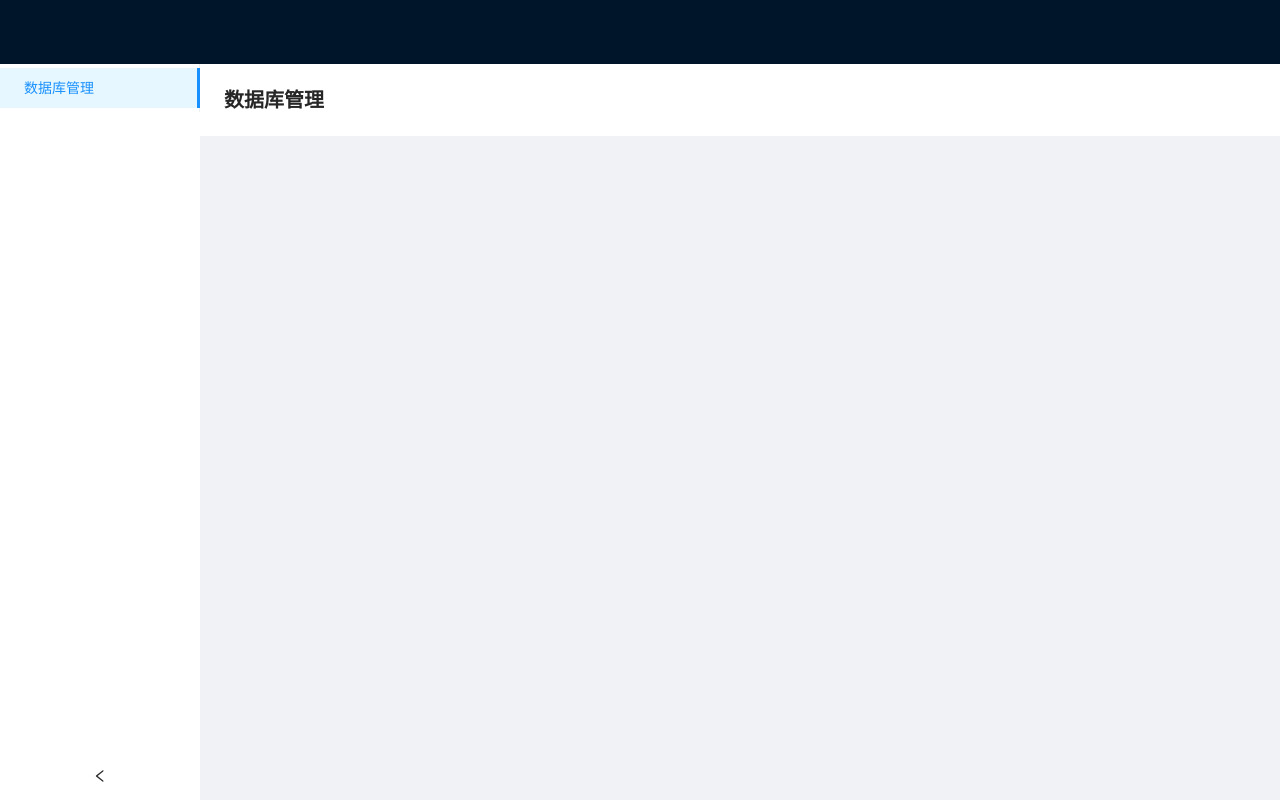
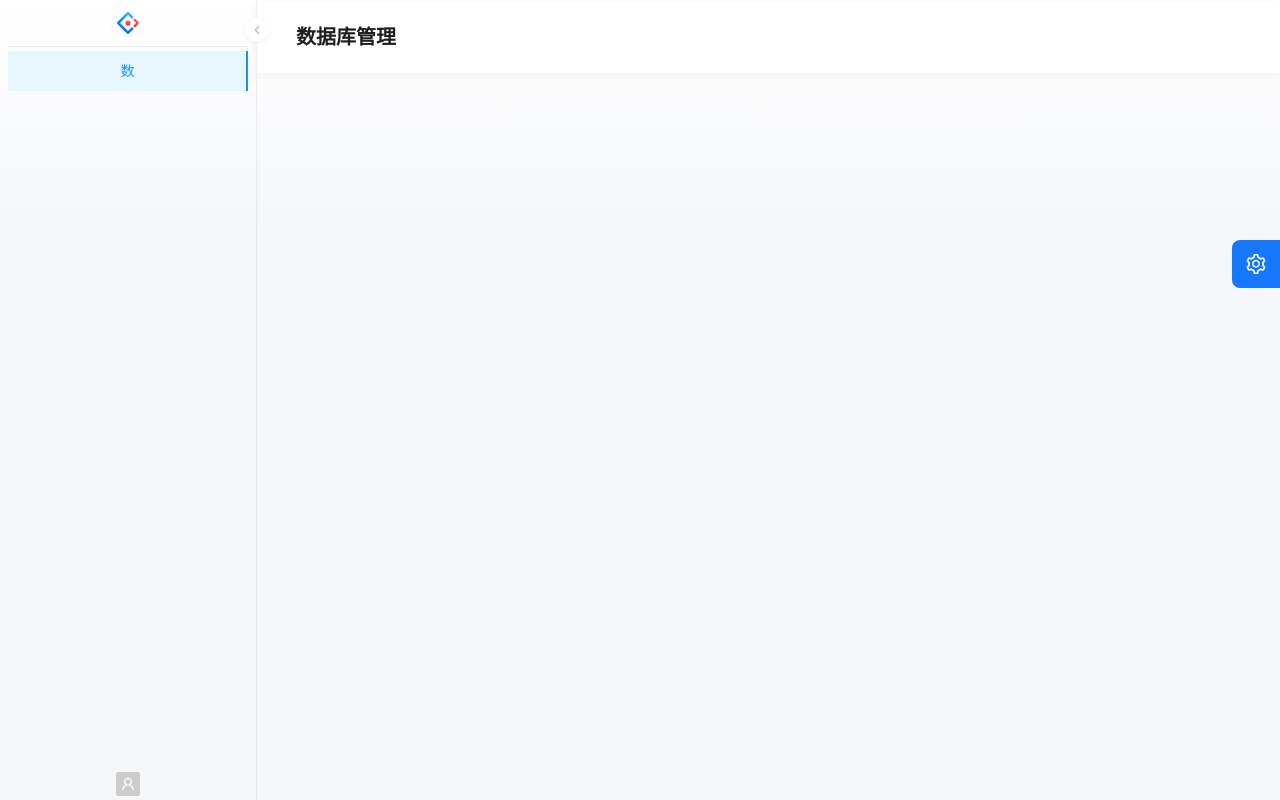
Before and after one commit to Cmc0/Admin-Project, a React (Vite) app in the folder ProjectUtil-UI/: page /main in a window 1280 px wide. Built offline with nearby package versions, Linux system fonts and the light colour scheme.

Commit message:
[v0.0.0] [update]

```diff
--- a/ProjectUtil-UI/package.json
+++ b/ProjectUtil-UI/package.json
@@ -8,6 +8,7 @@
     "preview": "vite preview"
   },
   "dependencies": {
+    "@ant-design/icons": "^4.7.0",
     "@ant-design/pro-components": "^1.1.1",
     "@reduxjs/toolkit": "^1.8.2",
     "antd": "^4.20.6",
--- a/ProjectUtil-UI/src/componse/MainLayout/MainLayout.tsx
+++ b/ProjectUtil-UI/src/componse/MainLayout/MainLayout.tsx
@@ -1,33 +1,47 @@
-import {Layout, Menu, PageHeader} from "antd";
+import ProLayout, {MenuDataItem, PageContainer, SettingDrawer} from '@ant-design/pro-layout';
+import {Avatar} from "antd";
+import {UserOutlined,} from '@ant-design/icons';
+import CommonConstant from "@/model/constant/CommonConstant";
 import {Outlet} from "react-router-dom";
-import {ItemType} from "antd/lib/menu/hooks/useItems";
-import {useState} from "react";
 
-const leftMenuList: ItemType[] = [
-    {label: '数据库管理', key: 'dbManage'},
-];
-
-const selectedKeys = ['dbManage']
+const leftMenuList: MenuDataItem[] = [
+    {
+        path: '/main/dbManage123',
+        name: '数据库管理',
+    }
+]
 
 export default function () {
-    const [collapsed, setCollapsed] = useState(false);
 
     return (
-        <Layout className={"vwh100 overflow bg"}>
-            <Layout.Header/>
-            <Layout>
-                <Layout.Sider theme={"light"} collapsible collapsed={collapsed} onCollapse={(collapsed) => {
-                    setCollapsed(collapsed)
+        <div className={"vh100"} id="pro-layout">
+            <ProLayout
+                title={CommonConstant.SYS_NAME}
+                location={{
+                    pathname: leftMenuList[0].path,
+                }}
+                menu={{
+                    request: async () => {
+                        return leftMenuList;
+                    },
+                }}
+                rightContentRender={() => (
+                    <div>
+                        <Avatar shape="square" size="small" icon={<UserOutlined/>}/>
+                    </div>
+                )}>
+                <PageContainer fixedHeader waterMarkProps={{
+                    content: CommonConstant.SYS_NAME,
                 }}>
-                    <Menu items={leftMenuList} mode={"inline"} selectedKeys={selectedKeys}/>
-                </Layout.Sider>
-                <Layout.Content className={"h100 flex-c"}>
-                    <PageHeader title="数据库管理" ghost={false}/>
-                    <div className={'flex-1 overflow h100'}>
-                        <Outlet/>
-                    </div>
-                </Layout.Content>
-            </Layout>
-        </Layout>
+                    <Outlet/>
+                </PageContainer>
+            </ProLayout>
+
+            <SettingDrawer
+                enableDarkTheme
+                getContainer={() => document.getElementById('pro-layout')}
+                disableUrlParams={false}
+            />
+        </div>
     )
 }
--- /dev/null
+++ b/ProjectUtil-UI/src/model/constant/CommonConstant.ts
@@ -0,0 +1,3 @@
+export default {
+    'SYS_NAME': 'ProjectUtil UI'
+}
--- a/ProjectUtil-UI/src/model/constant/LocalStorageKey.ts
+++ b/ProjectUtil-UI/src/model/constant/LocalStorageKey.ts
@@ -1,3 +1 @@
-const LocalStorageKey = {}
-
-export default LocalStorageKey
+export default {}
--- a/ProjectUtil-UI/src/model/constant/SessionStorageKey.ts
+++ b/ProjectUtil-UI/src/model/constant/SessionStorageKey.ts
@@ -1,3 +1 @@
-const SessionStorageKey = {}
-
-export default SessionStorageKey
+export default {}
--- a/ProjectUtil-UI/vite.config.ts
+++ b/ProjectUtil-UI/vite.config.ts
@@ -7,9 +7,16 @@ export default ({mode}) =>
     defineConfig({
         plugins: [react()],
         resolve: {
-            alias: {
-                '@': resolve(__dirname, 'src'),
-            },
+            alias: [
+                {
+                    find: /^~/,
+                    replacement: '',
+                },
+                {
+                    find: '@',
+                    replacement: resolve(__dirname, './src')
+                }
+            ],
         },
         server: {
             port: 9525,
```
Also changed, not shown: 1 other file (tests, documents, lock files or other folders).
